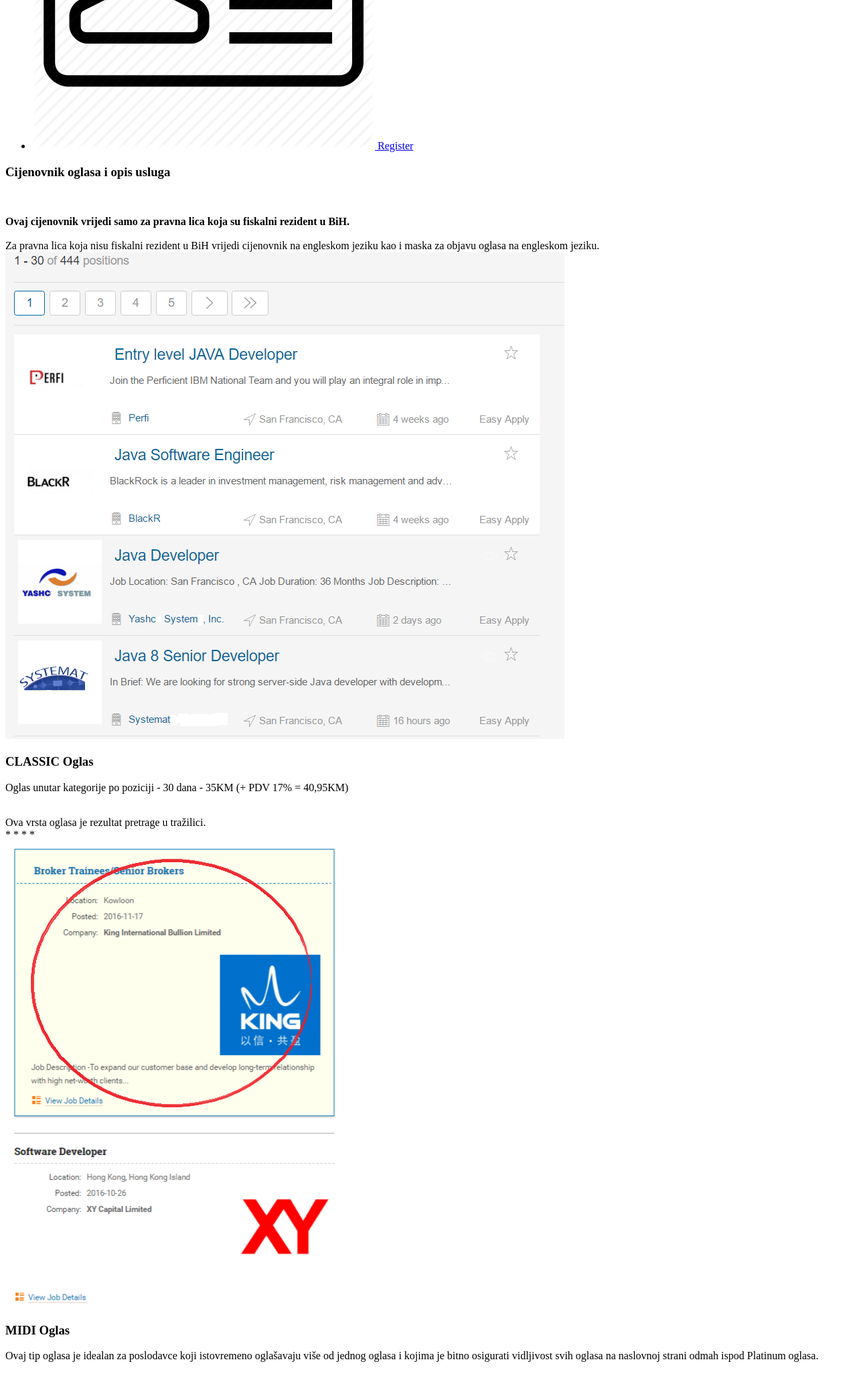
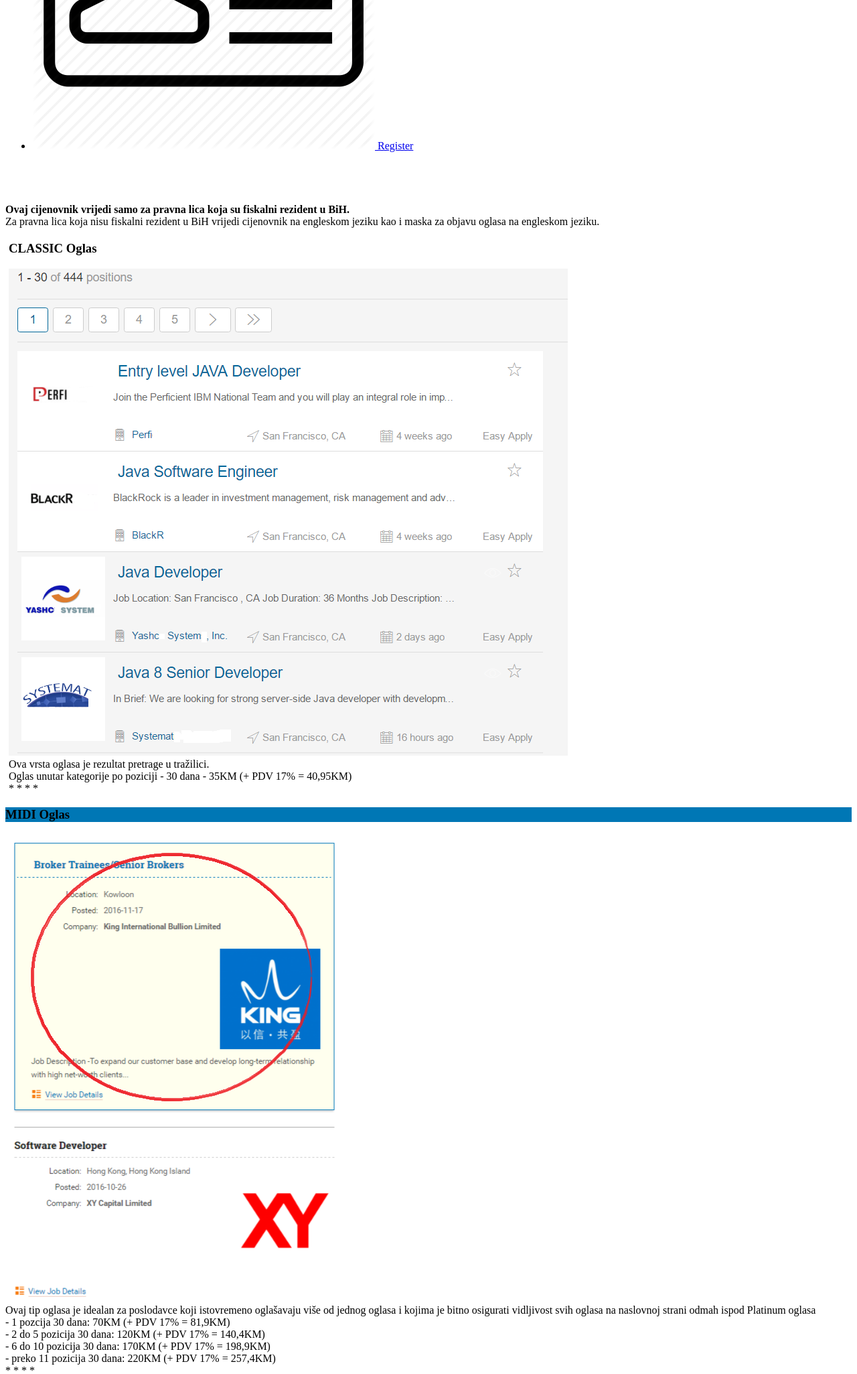
Before and after one commit to NedimRenesalis/demblock, a Yii app: the page made by frontend/views/site/cjenovnik-usluge/BA-cjenovnik-usluge.php in a window 1280 px wide; the page is wider, and only the part inside the window is pictured. Shown: the part 821-2872 px from the top of that part at 67% size. Run offline with PHP 8.4 and a stand-in for Yii, Linux system fonts and the light colour scheme; the template is opened without the code that fills it, so the values that code supplies are empty; some libraries are stand-ins or nearby versions.

Commit message:
Cjenovnik

```diff
--- a/frontend/views/site/cjenovnik-usluge/BA-cjenovnik-usluge.php
+++ b/frontend/views/site/cjenovnik-usluge/BA-cjenovnik-usluge.php
@@ -10,93 +10,141 @@ $this->title = 'Zapošljavanje';
     <div class="container">
         <div class="row">
             <div class="col-md-12 text-center">
-                <h3 class="text-center"><b>Cijenovnik oglasa i opis usluga</b></h3>
-                <br>
-                <br><b>Ovaj cijenovnik vrijedi samo za pravna lica koja su fiskalni rezident u BiH.</b>
-<br>
+                <h3 class="text-center sign-header" style="color: white;"><b>Cijenovnik oglasa i opis usluga</b></h3>
 
-                <br>Za pravna lica koja nisu fiskalni rezident u BiH vrijedi cijenovnik na engleskom jeziku kao i maska za objavu oglasa na engleskom jeziku.</u></a>
+                <br> <strong>Ovaj cijenovnik vrijedi samo za pravna lica koja su fiskalni rezident u BiH.</strong></br  >
+
+
+                Za pravna lica koja nisu fiskalni rezident u BiH vrijedi cijenovnik na engleskom jeziku kao i maska za objavu oglasa na engleskom jeziku.</u></a>
                 </div>
         </div>
     </div>
 </div>
-<div class="section">
+<div class="services" style="
+    margin-top: 20px;">
     <div class="container">
         <div class="row">
-            <div class="col-md-4 text-center">
-                <img src="<?= Url::to('@web/css/images/price.png') ?>" class="img-responsive">
-                <h3 class="text-center">
+            <div class="text-center service-card" style="margin: 5px; border-right: 1px solid white;">
+                <h3 class="service-header">
                     <strong>CLASSIC Oglas</strong>
                 </h3>
-                <p class="text-center">Oglas unutar kategorije po poziciji - 30 dana - 35KM (+ PDV 17% = 40,95KM)</p>
-<br>Ova vrsta oglasa je rezultat pretrage u tražilici.
 
-                <br>* * * *
-                <br>
+                <img src="<?= Url::to('@web/css/images/price.png') ?>" class="img-responsive">
+
+                <div class="service-content">
+                    <div class="describe">
+                        Ova vrsta oglasa je rezultat pretrage u tražilici.
                     </div>
-            <div class="col-md-4 text-center">
-                <img src="<?= Url::to('@web/css/images/price2.png') ?>" class="img-responsive">
-                <h3 class="text-center">
+                    <div class="prices">
+                        <div>
+                            Oglas unutar kategorije po poziciji - 30 dana - 35KM (+ PDV 17% = 40,95KM)
+                        </div>
+                        * * * *
+
+                    </div>
+
+
+                </div>
+
+            </div>
+            <div class="text-center service-card">
+                <h3 class="service-header" style="background: #0077B5;">
                     <strong>MIDI Oglas</strong>
                 </h3>
-                <p class="text-justify">Ovaj tip oglasa je idealan za poslodavce koji istovremeno oglašavaju više
+
+                <img src="<?= Url::to('@web/css/images/price2.png') ?>" class="img-responsive">
+
+                <div class="service-content">
+                    <div class="describe">
+                        Ovaj tip oglasa je idealan za poslodavce koji istovremeno oglašavaju više
                         od jednog oglasa i kojima je bitno osigurati vidljivost svih oglasa na
-                    naslovnoj strani odmah ispod Platinum oglasa.</p>
-                <br>- 1 pozcija 30 dana: 70KM
-                <br>(+ PDV 17% = 81,9KM)
-                <br>
-                <br>- 2 do 5 pozicija 30 dana: 120KM
-                <br>(+ PDV 17% = 140,4KM)
-                <br>
-                <br>- 6 do 10 pozicija 30 dana: 170KM
-                <br> (+ PDV 17% = 198,9KM)
-                <br>
-                <br>- preko 11 pozicija 30 dana: 220KM
-                <br>(+ PDV 17% = 257,4KM)
-                <br>
-                <br>* * * *</div>
-            <div class="col-md-4 text-center">
-                <img src="<?= Url::to('@web/css/images/price3.png')?>" class="img-responsive">
-                <h3 class="text-center">
+                        naslovnoj strani odmah ispod Platinum oglasa
+                    </div>
+                    <div class="prices">
+                        <div>
+                            - 1 pozcija 30 dana: 70KM
+                            (+ PDV 17% = 81,9KM)
+                        </div>
+                        <div>
+                            - 2 do 5 pozicija 30 dana: 120KM
+                            (+ PDV 17% = 140,4KM)
+                        </div>
+
+                        <div>
+                            - 6 do 10 pozicija 30 dana: 170KM
+                             (+ PDV 17% = 198,9KM)
+                        </div>
+                        <div>
+                            - preko 11 pozicija 30 dana: 220KM
+                            (+ PDV 17% = 257,4KM)
+                        </div>
+
+
+                        * * * *
+                    </div>
+
+                </div>
+            </div>
+
+            <div class="text-center service-card" style="margin: 5px; border-left: 1px solid white;">
+                <h3 class="text-center service-header" style="background: #127a15;">
                     <strong>PLATINUM Oglas</strong>
                 </h3>
-                <p class="text-center">Platinum oglasi predstavljaju prvoklasni način oglašavanja uz veoma konkurentne
+
+                <img src="<?= Url::to('@web/css/images/price3.png')?>" class="img-responsive">
+
+                <div class="service-content">
+                    <div class="describe">
+                        Platinum oglasi predstavljaju prvoklasni način oglašavanja uz veoma konkurentne
                         cijene na najvidljivijem mjestu portala zaposljavanje.ba , na naslovnoj
                         strani odmah ispod maske za pretraživanje.
-                    <br>
-                    <br>
+                    </div>
+
+                    <div class="prices">
+                        <div>
+                            Platinum Oglas 15 dana: 100KM (+ PDV 17% = 117KM)
+
+                        </div>
+                        <div>
+                            Platinum Oglas 30 dana: 150KM (+ PDV 17% = 175,5KM)
+
+                        </div>
+                        <div>
+                            Platinum Oglas 40 dana: 200KM (+ PDV 17% = 234KM)
+
+                        </div>
+                    </div>
+
+
+                        <div class="others" style="border-bottom: 1px solid gray;">
+                        <strong>Zašto odabrati zaposljavanje.ba?</strong>
+
+
+                        <strong>Kod nas prvoklasno oglašavanje za radno mjesto neće koštati kao jedna
+                            prosječna neto plata.</strong>
+
+                        <div>Sa nama efikasno pronađite idealne kandidate - a novac umjesto u skupe
+                        oglase - investirajte u razvoj ljudskih resursa.</div>
 
 
 
-                    <br>
-                    <br>Platinum Oglas 15 dana: 100KM (+ PDV 17% = 117KM)
-                    <br>
-                    <br>Platinum Oglas 30 dana: 150KM (+ PDV 17% = 175,5KM)
-                    <br>
-                    <br>Platinum Oglas 40 dana: 200KM (+ PDV 17% = 234KM)
-                    <br>
-                    <br>
-                    <strong>Zašto odabrati zaposljavanje.ba?</strong>
-                    <br>
-                    <br>
-                    <strong>Kod nas prvoklasno oglašavanje za radno mjesto neće koštati kao jedna
-                        prosječna neto plata.</strong>
-                    <br>
-                    <br>Sa nama efikasno pronađite idealne kandidate - a novac umjesto u skupe
-                    oglase - investirajte u razvoj ljudskih resursa.
-                    <br>
-                    <br>* * * *</p>
-                <br>
+                        </div>
+                    <div>
+                    * * * *
+
+                    </div>
+
                 </div>
             </div>
         </div>
     </div>
+
     <div class="section">
     <div class="container">
         <div class="row">
             <div class="col-md-12">
                 <p class="text-center"><b>Prije objave oglasa molimo da se registrujete kao poslodavac.</b>
-                  <br>
+
 
                 <br><b>Plaćanje oglasa</b>
                   <br>Oglasi se mogu platiti odmah putem kreditne kartice online ili putem uplatnice na osnovu predračuna.
@@ -132,3 +180,4 @@ $this->title = 'Zapošljavanje';
         </div>
     </div>
 </div>
+</div>
--- a/frontend/views/site/objava-oglasa/BA-objava-oglasa.php
+++ b/frontend/views/site/objava-oglasa/BA-objava-oglasa.php
@@ -105,7 +105,6 @@ $days = [
                     'options' => [
                         'enctype' => 'multipart/form-data',
                         'data-company'   => $advert_id,
-                        'data-err-msg-gallery' => t('app', 'Please add at least your ICOs logo. Besides you can upload additional 19 pictures, screenshots, graphics.'),
                         'data-err-msg-img-limit' => t('app', 'The number of uploaded images exceeds the maximum allowed limit of {limitNumber} images', [
                             'limitNumber' => 20,
                         ]),
```
Also changed, not shown: frontend/web/css/main.css (+77 -0 lines), frontend/web/css/index.css. Lines whose indentation alone changed are shown as unchanged.
